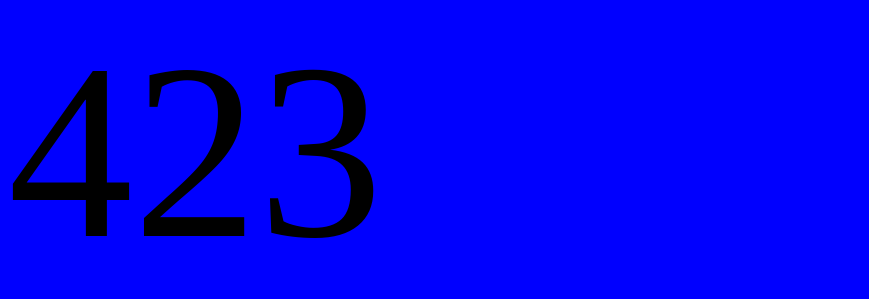
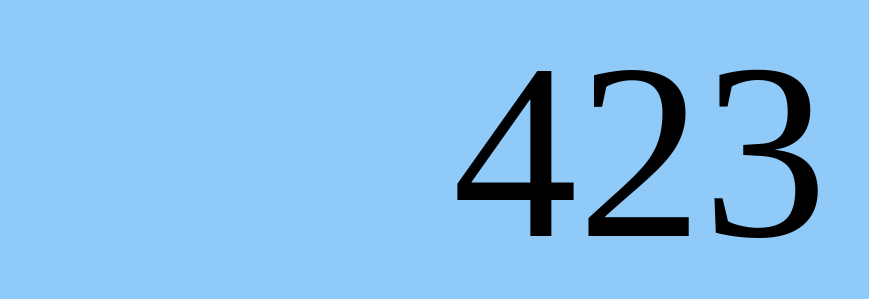
Before and after one commit to arthurescriou/combien-pese-un-ours-en-canard, a plain HTML site: page index.html in a window 1280 px wide. Shown: the whole page, without its empty margins (0-869 px from the left). Drawn offline with Linux system fonts and the light colour scheme.

Commit message:
:lipstick: design wow

```diff
--- a/index.html
+++ b/index.html
@@ -2,12 +2,13 @@
 <html lang="fr">
 <head>
   <meta charset="utf-8">
+  <link rel="icon" href="favicon.ico" />
   <title>Combien pèse un ours en canards</title>
   <link rel="stylesheet" href="style.css">
 </head>
 <body>
-  <div class="combien">
+  <font class="combien">
     423
-  </div>
+  </font>
 </body>
 </html>
--- a/style.css
+++ b/style.css
@@ -1,8 +1,8 @@
 body {
-  background-color: #0000ff;
+  background-color: #90caf9;
+  text-align: center;
 }
 
 .combien {
   font-size: 250px;
-  font-family: "Times New Roman";
 }
```
Also changed, not shown: favicon.ico (added).
